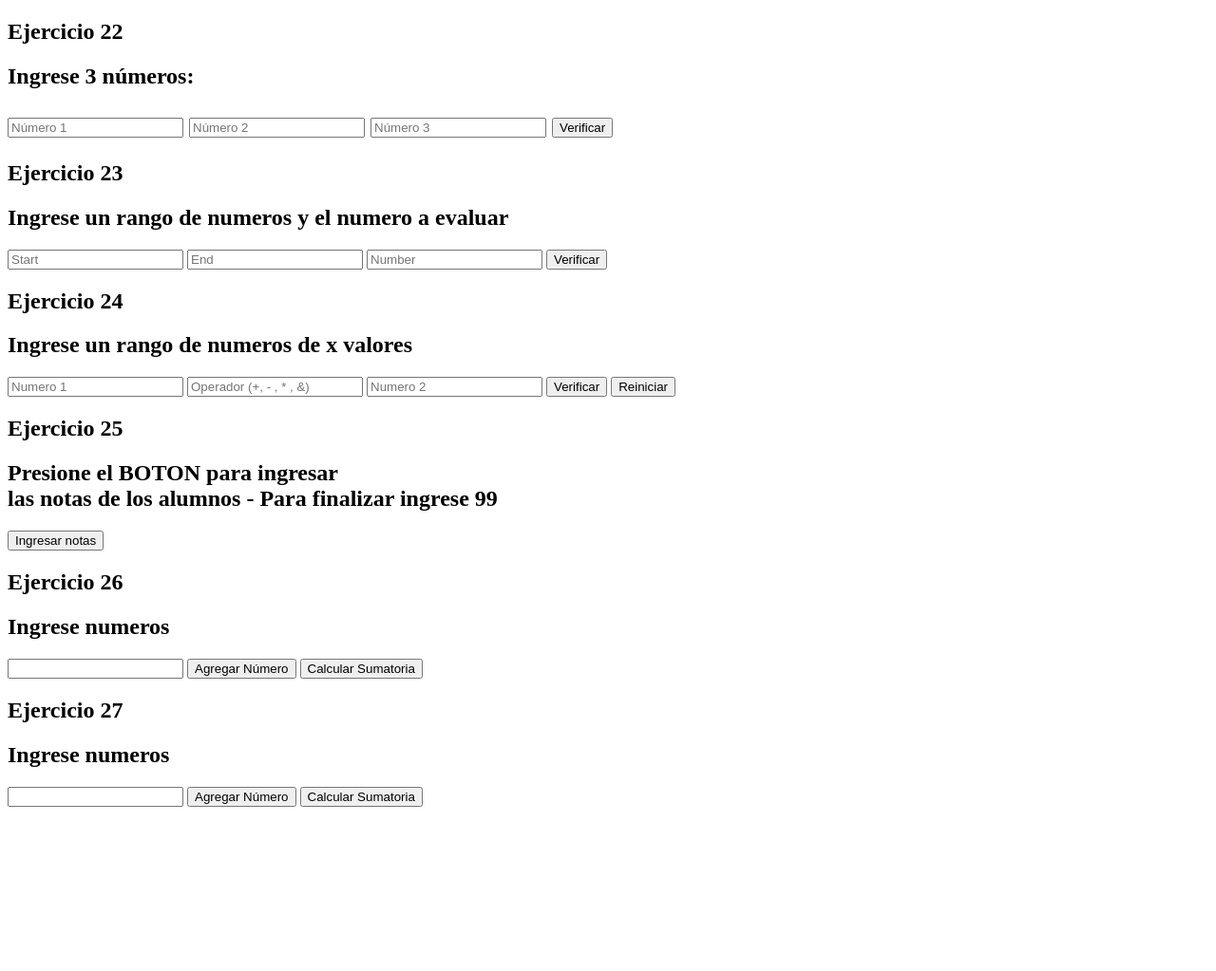
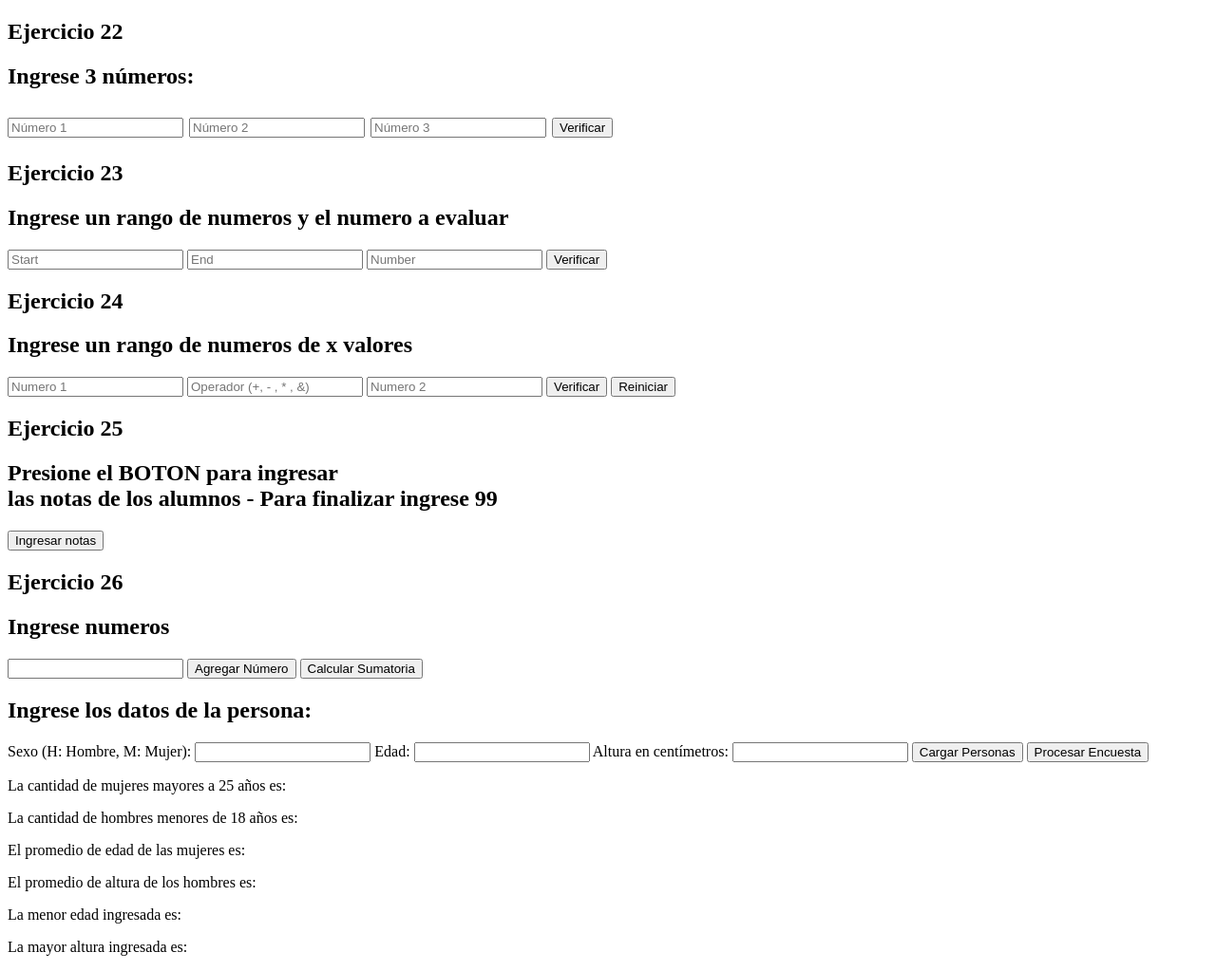
Before and after one commit to arielxct/PHP_Grupo_3_Ejercicios, a plain HTML site: page Unidad4/index.html in a window 1280 px wide. Shown: the whole page at 95% size. Before the commit the page ends 866 px from the top, so only its background shows below. Drawn offline with Linux system fonts and the light colour scheme.

Commit message:
Ejercicio 27 fixeado, HTML implementado. Unidad 4 Finalizada

```diff
--- a/Unidad4/Ejercicios.js
+++ b/Unidad4/Ejercicios.js
@@ -179,16 +179,26 @@ function sumatoria(){
 let personas = [[]];
 
 function cargarPersonas(){
-    let sexo = prompt("Ingrese el sexo (H: Hombre, M: Mujer):").toUpperCase;
+    let persona = [];
+    let sexo = document.getElementById("sexoInput").value.toUpperCase();
 
-    if(sexo != "M" || sexo != "H"){
+    console.log(sexo);
+
+    //Solucionado el condicional, resulta que antes con el operador || o " o "
+    //Estaba validando si sexo no era mujer o hombre, el alert saltaba igual y por ende
+    //el programa finalizaba ahí, solo leyendo el input de sexo y nada más.
+    //Ahora con && o " Y ", se valida si sexo es diferente a M o H, corta la ejecución.
+
+    if(sexo.toUpperCase() !== "M" && sexo.toUpperCase() !== "H"){
         alert("Ingrese el sexo correcto - H : Hombre o M : Mujer");
+        return;
     }
-    let edad = parseInt(prompt("Ingrese la edad:"));
-    let altura = parseInt(prompt("Ingrese la altura en centímetros:"));
-
-    let persona = [sexo, edad, altura];
-
+    let edad = parseInt(document.getElementById("edadInput").value);
+    console.log(edad);
+    let altura = parseInt(document.getElementById("alturaInput").value);
+    console.log(altura);
+    persona.push(sexo, edad, altura);
+    console.log(persona);
     personas.push(persona);
 
 }
@@ -210,6 +220,9 @@ function procesarEncuesta(){
 
 
     for(let i = 0; i < personas.length; i++){
+        //Previamente cargamos un Array2D (Array que dentro contiene otros Arrays)
+        //Iteramos sobre ese Array2D, el indice del bucle representa un Array individual
+        //Entonces en nuestro Array Persona, vamos leyendo la información de cada Persona.
         persona = personas[i];
         sexo = persona[0];
         edad = persona[1];
@@ -243,10 +256,10 @@ function procesarEncuesta(){
     let promedioEdadMujeres = (totalEdadMujeres / totalMujeres);
     let promedioAlturaHombres = (totalAlturaHombres / totalHombres);
 
-    console.log("La cantidad de mujeres mayores a 25 años es: " + porcentajeMujeresMayores + "%");
-    console.log("La cantidad de hombres menores de 18 años es: " + porcentajeHombresMenores + "%");
-    console.log("El promedio de edad de las mujeres es: " + promedioEdadMujeres);
-    console.log("El promedio de altura de los hombres es: " + promedioAlturaHombres);
-    console.log("La menor edad ingresada es: " + menorEdad);
-    console.log("La mayor altura ingresada es: " + mayorAltura);
+    document.getElementById("porcentajeMujeresMayores").textContent = porcentajeMujeresMayores + "%";
+    document.getElementById("porcentajeHombresMenores").textContent = porcentajeHombresMenores + "%";
+    document.getElementById("promedioEdadMujeres").textContent = promedioEdadMujeres;
+    document.getElementById("promedioAlturaHombres").textContent = promedioAlturaHombres;
+    document.getElementById("menorEdad").textContent = menorEdad;
+    document.getElementById("mayorAltura").textContent = mayorAltura;
 }
--- a/Unidad4/index.html
+++ b/Unidad4/index.html
@@ -61,14 +61,24 @@
     </section>
 
     <section>
-        <h1>Ejercicio 27</h1>
-        <h2>Ingrese numeros</h2>
-        <input type="number" id="numberInput">
-        <button onclick="cargarNumerosSumatoria()">Agregar Número</button>
-        <button onclick="sumatoria()">Calcular Sumatoria</button>
-        <p id="resultadoSum"></p>
-        <p id="resultadoSumSmallest"></p>
-        <p id="resultadoSumBiggest"></p>
+        <h2>Ingrese los datos de la persona:</h2>
+
+            <label for="sexoInput">Sexo (H: Hombre, M: Mujer):</label>
+            <input type="text" id="sexoInput">
+            <label for="edadInput">Edad:</label>
+            <input type="number" id="edadInput">
+            <label for="alturaInput">Altura en centímetros:</label>
+            <input type="number" id="alturaInput">
+
+            <button onclick="cargarPersonas()">Cargar Personas</button>
+            <button onclick="procesarEncuesta()">Procesar Encuesta</button>
+
+            <p>La cantidad de mujeres mayores a 25 años es: <span id="porcentajeMujeresMayores"></span></p>
+            <p>La cantidad de hombres menores de 18 años es: <span id="porcentajeHombresMenores"></span></p>
+            <p>El promedio de edad de las mujeres es: <span id="promedioEdadMujeres"></span></p>
+            <p>El promedio de altura de los hombres es: <span id="promedioAlturaHombres"></span></p>
+            <p>La menor edad ingresada es: <span id="menorEdad"></span></p>
+            <p>La mayor altura ingresada es: <span id="mayorAltura"></span></p>
     </section>
 </body>
 
```
